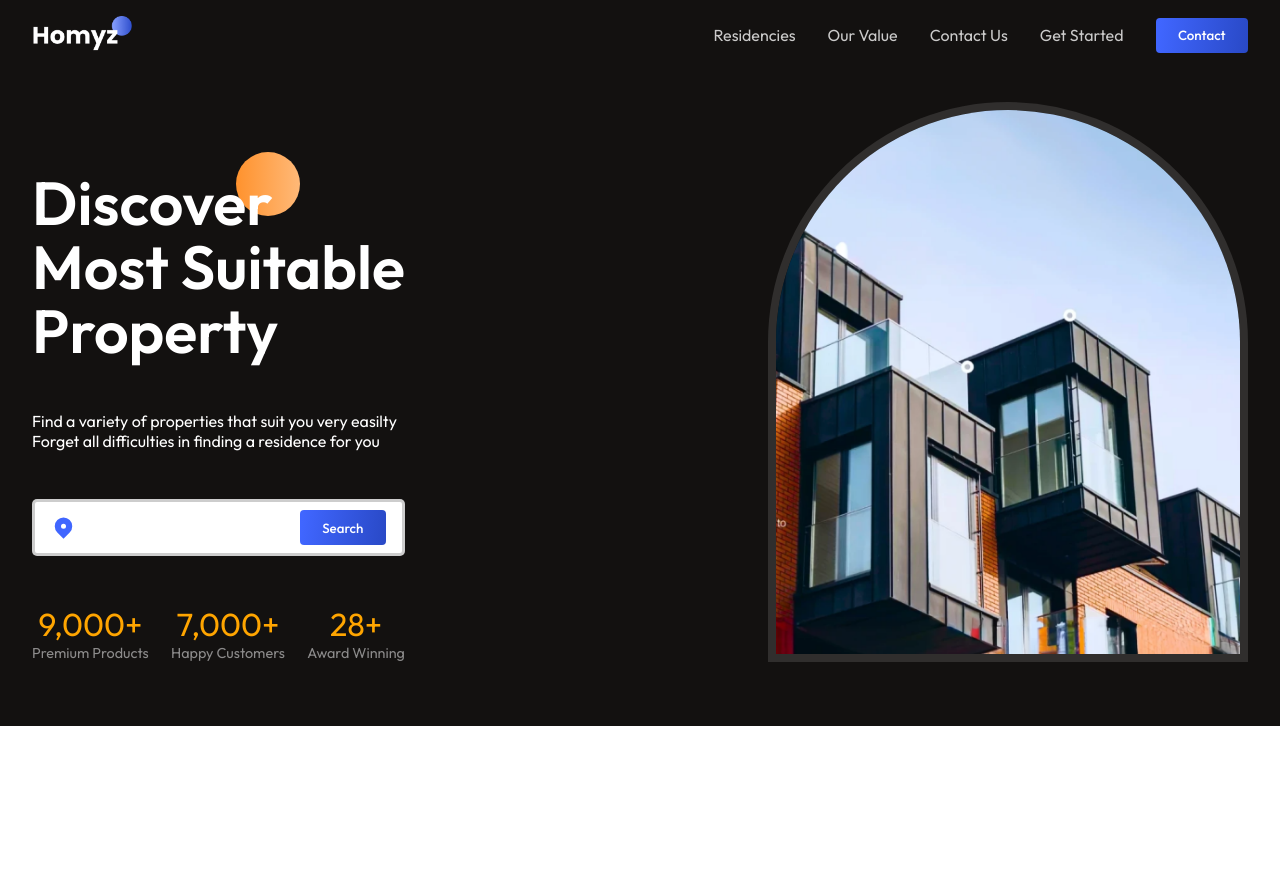
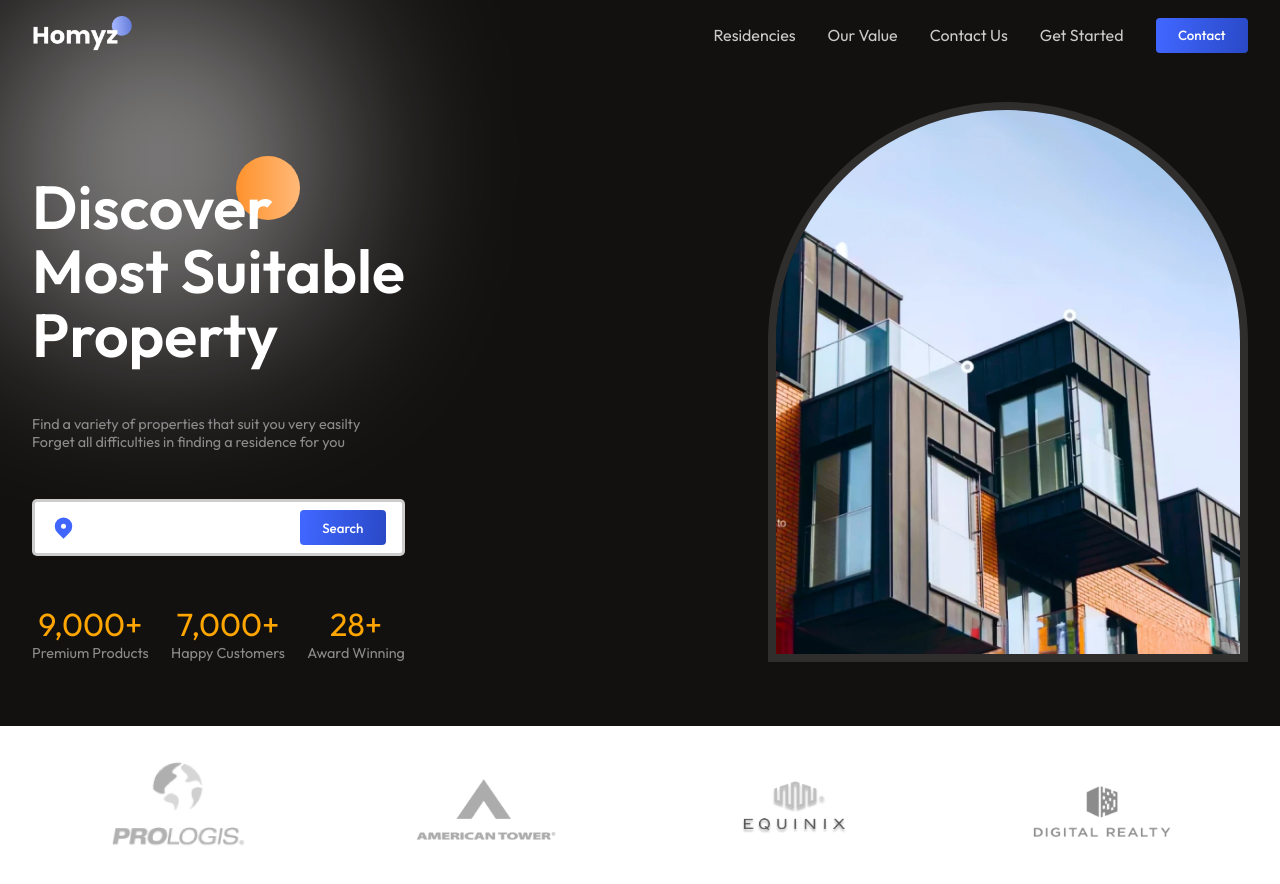
Before and after one commit to nethmalgeesaraux/React-Responsive-Real-Estate-Website, a React (Vite) app: page / in a window 1280 px wide. Shown: the top 884 px of the page. Before the commit the page ends 800 px from the top, so only its background shows below. Built offline with nearby package versions, Linux system fonts and the light colour scheme.

Commit message:
Companies

```diff
--- /dev/null
+++ b/src/App.css
@@ -0,0 +1,18 @@
+.App {
+    position: relative;
+    overflow-x: clip;
+}
+
+.App > :nth-child(1) {
+    background: var(--black);
+    position: relative;
+}
+
+.white-gradient {
+    position: absolute;
+    width: 20rem;
+    height: 20rem;
+    background: rgba(255, 255, 255, 0.522);
+    filter: blur(100px);
+    border-radius: 100px;
+}
--- a/src/App.jsx
+++ b/src/App.jsx
@@ -1,15 +1,18 @@
 import React from 'react'
 import { Header } from './components/Header/Header'
 import { Hero } from './components/Hero/Hero'
-
-
+import "./App.css"
+import { Companies } from './components/Companies/Companies'
 
 export const App = () => {
   return (
    <div className='App'>
+    <div>
+    <div className="white-gradient" />
     <Header/>
     <Hero/>
+    </div>
+    <Companies/>
    </div>
-
   )
 }
--- /dev/null
+++ b/src/components/Companies/Companies.css
@@ -0,0 +1,8 @@
+.c-container {
+    justify-content: space-around;
+    gap: 1rem;
+}
+
+.c-container > img {
+    width: 9rem;
+}
--- /dev/null
+++ b/src/components/Companies/Companies.jsx
@@ -0,0 +1,16 @@
+import React from 'react'
+import "./Companies.css"
+
+export const Companies = () => {
+    return (
+        <section className="c-wrapper">
+            <div className="paddings innerWidth flexCenter c-container">
+                <img src="./prologis.png" alt="" />
+                <img src="./tower.png" alt="" />
+                <img src="./equinix.png" alt="" />
+                <img src="./realty.png" alt="" />
+            </div>
+        </section>
+
+    )
+}
--- a/src/components/Header/Header.css
+++ b/src/components/Header/Header.css
@@ -1,5 +1,4 @@
 .h-wrapper {
-    background: var(--black);
     color: white;
 }
 
--- a/src/components/Hero/Hero.css
+++ b/src/components/Hero/Hero.css
@@ -2,7 +2,7 @@
     color: white;
     position: relative;
     padding-bottom: 2rem;
-    background-color: var(--black);
+
 }
 
 .hero-container {
--- a/src/components/Hero/Hero.jsx
+++ b/src/components/Hero/Hero.jsx
@@ -19,8 +19,8 @@
           </div>
 
           <div className="flexColStart hero-des">
-            <span>Find a variety of properties that suit you very easilty</span>
-            <span>Forget all difficulties in finding a residence for you</span>
+            <span className='secondaryText'>Find a variety of properties that suit you very easilty</span>
+            <span className='secondaryText'>Forget all difficulties in finding a residence for you</span>
           </div>
 
           <div className="flexCenter search-bar">
```
